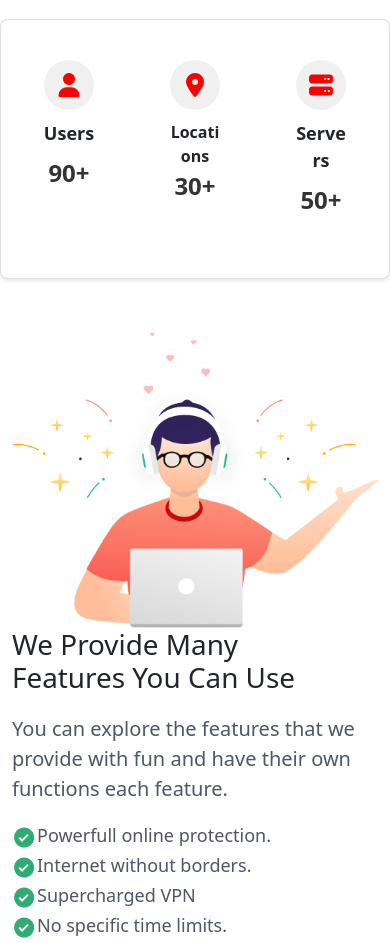
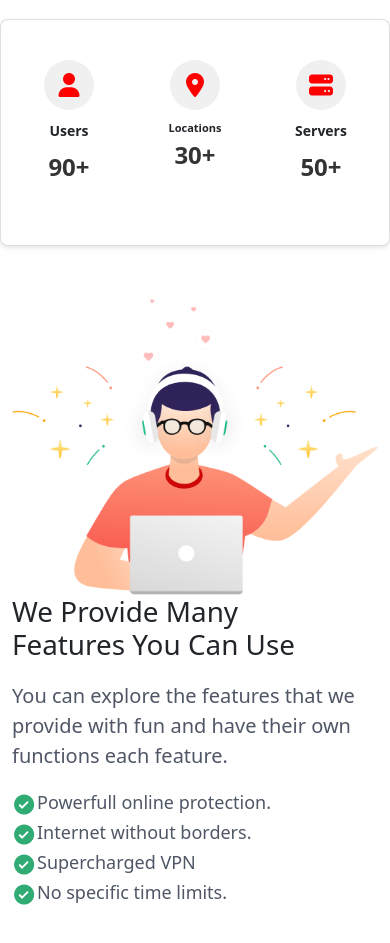
Before and after one commit to Rafat210907/Freebie, a plain HTML site: page index.html in a window 390 px wide. Shown: the part 836-1779 px from the top of the page. Drawn offline with nearby package versions, Linux system fonts and the light colour scheme.

Commit message:
responsive text

```diff
--- a/styles.css
+++ b/styles.css
@@ -131,7 +131,7 @@
 }
 
 .card-title {
-    font-size: 18px;
+    font-size: 16px;
     font-weight: bold;
 }
 .card-titles {
@@ -311,3 +311,13 @@
         margin-bottom: 60px;
     }
 }
+
+
+@media (max-width:430px){
+    .card-title{
+        font-size: 14px;
+    }
+    .card-titles{
+        font-size: 11px;
+    }
+}
```
